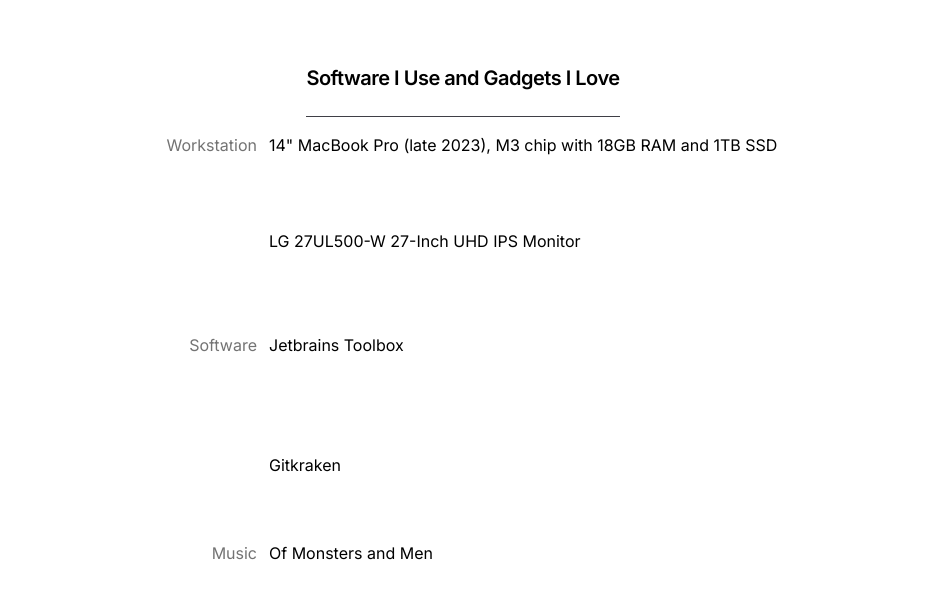
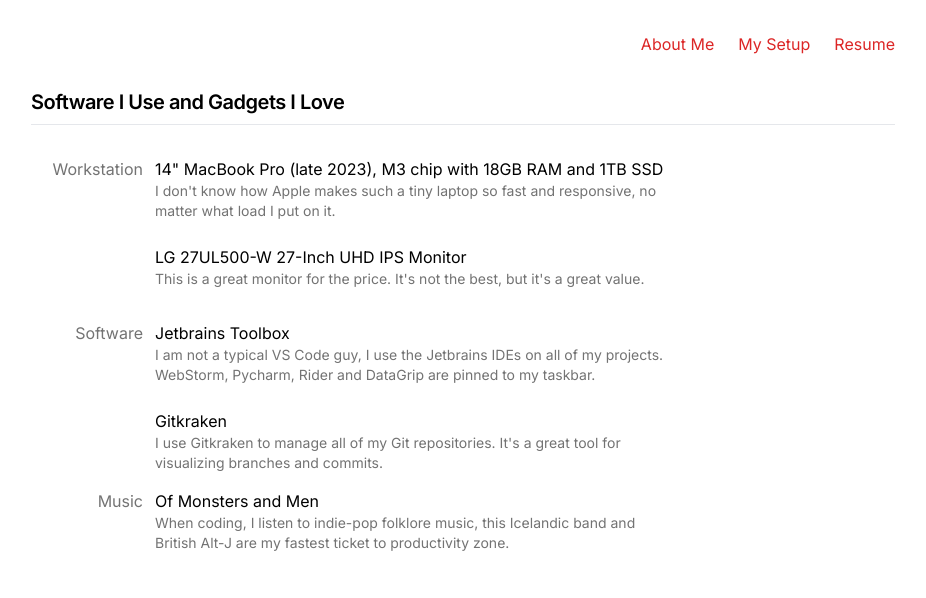
Before and after one commit to remarkablejames/portfolio-rebuild, a Next.js app: page /setup in a window 1280 px wide. Shown: the top 598 px of the page, without its empty margins (177-1103 px from the left). Built offline with nearby package versions, Linux system fonts and the light colour scheme.

Commit message:
add navigation links and improve layout for workstation section

```diff
--- a/app/page.tsx
+++ b/app/page.tsx
@@ -10,7 +10,12 @@
         <nav className="flex justify-end mb-8">
           <ul className="flex space-x-6">
             <li>
-              <Link href="#software" className="text-red-600 hover:text-red-800">
+              <Link href="/" className="text-red-600 hover:text-red-800">
+                About Me
+              </Link>
+            </li>
+            <li>
+              <Link href="/setup" className="text-red-600 hover:text-red-800">
                My Setup
               </Link>
             </li>
@@ -90,7 +95,7 @@
                 <BlackLogoIcon className={"w-28 h-auto"}/>
               </div>
               <div className="flex-1">
-                <h3 className="text-xl font-semibold mb-1 group-hover:text-blue-600 transition-colors">
+                <h3 className="text-lg font-semibold mb-1 group-hover:text-blue-600 transition-colors">
                   SomoLabs: A Global Marketplace for Structured Academic Courses
                 </h3>
                 <p className="text-xs mb-1 text-neutral-500">
@@ -114,7 +119,7 @@
               <ShiftWrightLogoIcon className={"w-28 h-auto"}/>
             </div>
             <div className="flex-1">
-              <h3 className="text-xl font-semibold mb-1 group-hover:text-blue-600 transition-colors">ShiftWright: Temporary Staff Management Platform (Web,Android & iOS)</h3>
+              <h3 className="text-lg font-semibold mb-1 group-hover:text-blue-600 transition-colors">ShiftWright: Temporary Staff Management Platform (Web,Android & iOS)</h3>
               <p className="text-xs mb-1 text-neutral-500">
                 Proprietary project for Grow Wright Consulting
               </p>
--- a/app/setup/page.tsx
+++ b/app/setup/page.tsx
@@ -1,28 +1,48 @@
 import React from 'react';
 import CenteredLayout from "@/components/layout/centered-layout";
+import Link from "next/link";
 
 function Page() {
     return (
-        <CenteredLayout>
-            <section className="w-full flex flex-col items-center justify-center text-md mt-12">
-                <h4 className="scroll-m-20 text-md sm:text-xl font-semibold tracking-tight pb-2 sm:pb-6 mb-8 sm:mb-0 border-b border-zinc-700 text-center sm:text-left">
+            <section className="max-w-4xl mx-auto px-4 py-8">
+                {/* Navigation */}
+                <nav className="flex justify-end mb-8">
+                    <ul className="flex space-x-6">
+                        <li>
+                            <Link href="/" className="text-red-600 hover:text-red-800">
+                                About Me
+                            </Link>
+                        </li>
+                        <li>
+                            <Link href="/setup" className="text-red-600 hover:text-red-800">
+                                My Setup
+                            </Link>
+                        </li>
+                        <li>
+                            <Link href="#cv" className="text-red-600 hover:text-red-800">
+                                Resume
+                            </Link>
+                        </li>
+                    </ul>
+                </nav>
+                <h4 className="scroll-m-20 text-md sm:text-xl font-semibold tracking-tight pb-2  mb-12 sm:mb-0 border-b  text-center sm:text-left">
                     Software I Use and  Gadgets I Love
                 </h4>
 
                 {/* Workstation Section */}
-                <div className="flex flex-col sm:flex-row gap-3 mt-4">
+                <div className="flex flex-col sm:flex-row gap-3 mt-8">
                     <p className="text-neutral-500 w-full sm:w-[7rem] text-start sm:text-end">Workstation</p>
                     <div className="w-full sm:w-[32rem] space-y-6">
                         <div>
                             <p>14&quot; MacBook Pro (late 2023), M3 chip with 18GB RAM and 1TB SSD</p>
-                            <p className="text-white/50">
+                            <p className="text-sm text-neutral-500">
                                 I don&apos;t know how Apple makes such a tiny laptop so fast and responsive, no matter
                                 what load I put on it.
                             </p>
                         </div>
                         <div>
                             <p>LG 27UL500-W 27-Inch UHD IPS Monitor</p>
-                            <p className="text-white/50">
+                            <p className="text-sm text-neutral-500">
                                 This is a great monitor for the price. It&apos;s not the best, but it&apos;s a great
                                 value.
                             </p>
@@ -36,14 +56,14 @@
                     <div className="w-full sm:w-[32rem] space-y-6">
                         <div>
                             <p>Jetbrains Toolbox</p>
-                            <p className="text-white/50">
+                            <p className="text-sm text-neutral-500">
                                 I am not a typical VS Code guy, I use the Jetbrains IDEs on all of my projects.
                                 WebStorm, Pycharm, Rider and DataGrip are pinned to my taskbar.
                             </p>
                         </div>
                         <div>
                             <p>Gitkraken</p>
-                            <p className="text-white/50">
+                            <p className="text-sm text-neutral-500">
                                 I use Gitkraken to manage all of my Git repositories. It&apos;s a great tool for
                                 visualizing branches and commits.
                             </p>
@@ -59,14 +79,13 @@
                         <div>
                             <p>Of Monsters and Men
                             </p>
-                            <p className="text-white/50">
-                                I love indie folk-pop music, this Icelandic band makes me feel like I&apos;m in a different world.
+                            <p className="text-sm text-neutral-500">
+                                When coding, I listen to  indie-pop folklore music, this Icelandic band and British Alt-J are my fastest ticket to productivity zone.
                             </p>
                         </div>
                     </div>
                 </div>
             </section>
-        </CenteredLayout>
     );
 }
 
```
